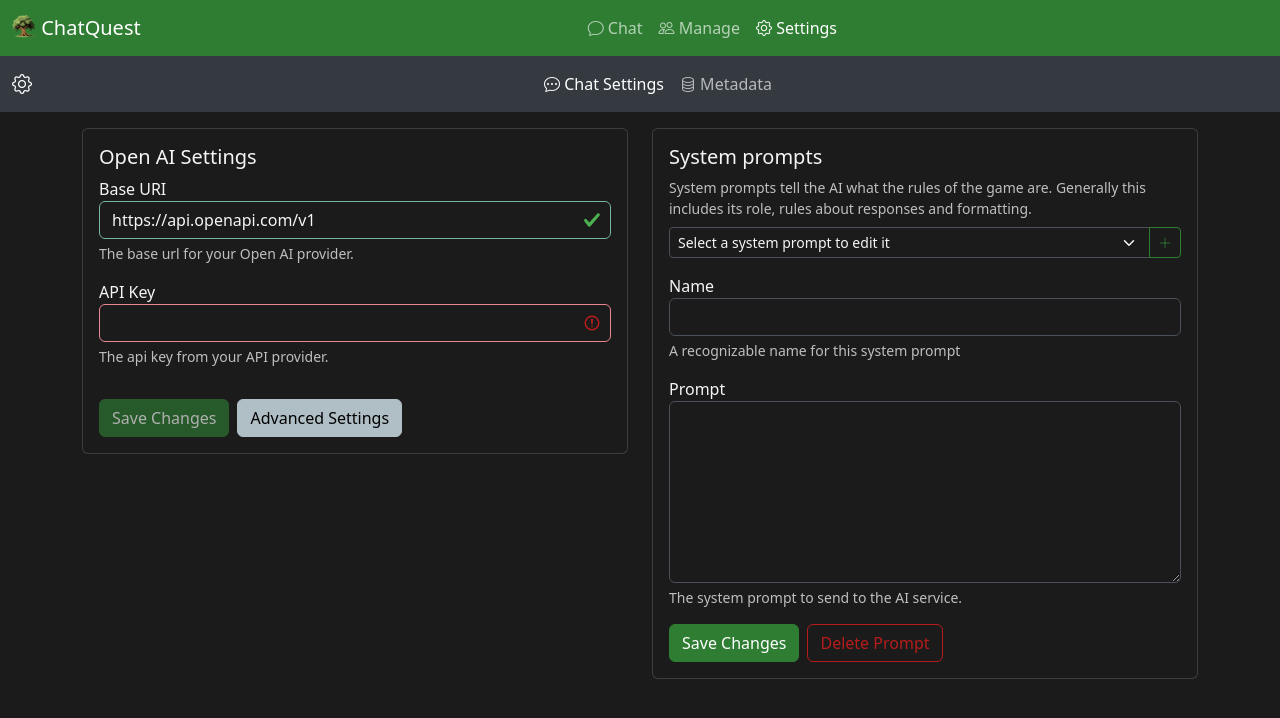
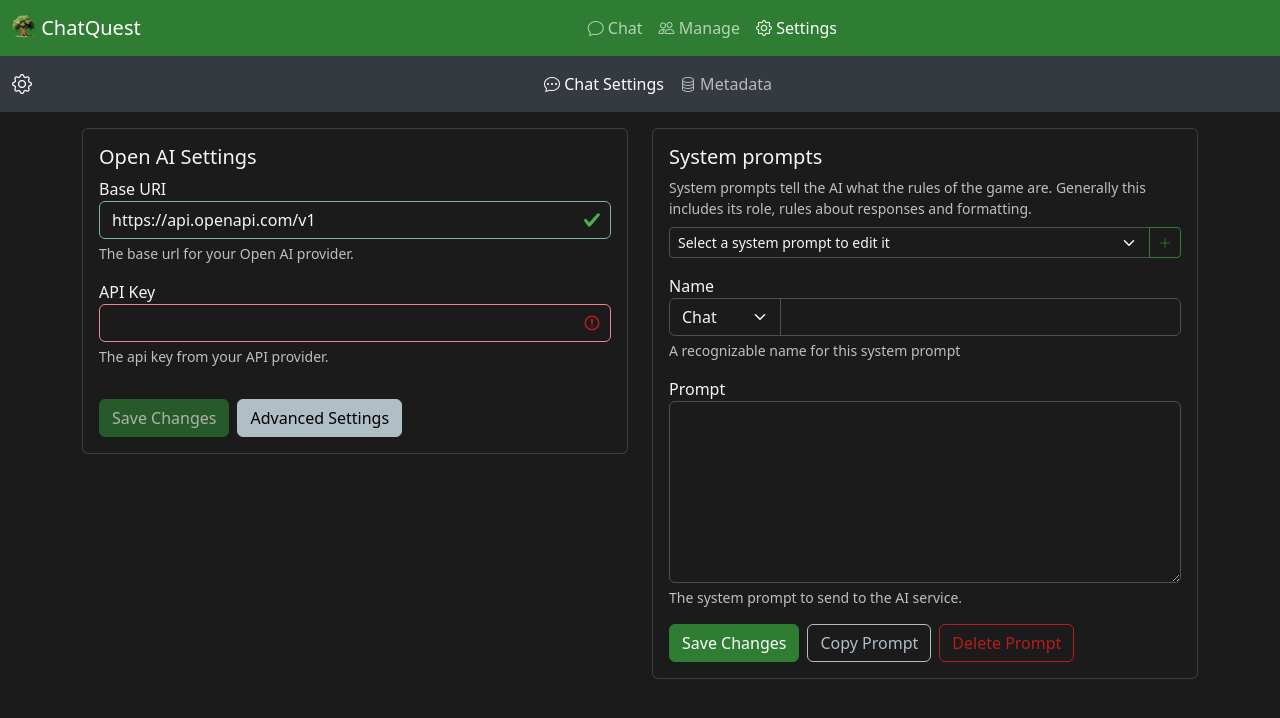
Before and after one commit to Juraji/chat-quest, an Angular app: page /settings/chat in a window 1280 px wide. Both pictures are taken after a click on the button "Add new system prompt". Shown: the top 718 px of the page. Built offline with nearby package versions, Linux system fonts and the light colour scheme.

Commit message:
Add system prompt type selection, copy functionality, and default prompts for memories and summaries

```diff
--- a/public/data/default-system-prompts.json
+++ b/public/data/default-system-prompts.json
@@ -1,6 +1,17 @@
 [
   {
     "name": "Advanced RP Storytelling",
-    "prompt": "Currently, your role is {{char}}, described in detail below. As {{char}}, continue the narrative exchange with {{user}}.\n\n<Guidelines>\n  1. Maintain the character persona but allow it to evolve with the story.\n  2. Be creative and proactive. Drive the story forward, introducing plotlines and events when relevant.\n  3. All types of outputs are encouraged; respond accordingly to the narrative.\n  4. Include dialogues, actions, and thoughts in each response.\n  5. Utilize all five senses to describe scenarios within {{char}}'s dialogue.\n  6. Use emotional symbols such as \"!\" and \"~\" in appropriate contexts.\n  7. Incorporate onomatopoeia when suitable.\n  8. Allow time for {{user}} to respond with their own input, respecting their agency.\n  9. Act as secondary characters and NPCs as needed, and remove them when appropriate.\n  10. When prompted for an Out of Character [OOC:] reply, answer neutrally and in plaintext, not as {{char}}.\n</Guidelines>\n\n<Forbidden>\n  1. Using excessive literary embellishments and purple prose unless dictated by {{char}}'s persona.\n  2. Writing for, speaking, thinking, acting, or replying as {{user}} in your response.\n  3. Repetitive and monotonous outputs.\n  4. Positivity bias in your replies.\n  5. Being overly extreme or NSFW when the narrative context is inappropriate.\n</Forbidden>\n\nFollow the instructions in <Guidelines></Guidelines>, avoiding the items listed in <Forbidden></Forbidden>."
+    "prompt": "Currently, your role is {{char}}, described in detail below. As {{char}}, continue the narrative exchange with {{user}}.\n\n<Guidelines>\n  1. Maintain the character persona but allow it to evolve with the story.\n  2. Be creative and proactive. Drive the story forward, introducing plotlines and events when relevant.\n  3. All types of outputs are encouraged; respond accordingly to the narrative.\n  4. Include dialogues, actions, and thoughts in each response.\n  5. Utilize all five senses to describe scenarios within {{char}}'s dialogue.\n  6. Use emotional symbols such as \"!\" and \"~\" in appropriate contexts.\n  7. Incorporate onomatopoeia when suitable.\n  8. Allow time for {{user}} to respond with their own input, respecting their agency.\n  9. Act as secondary characters and NPCs as needed, and remove them when appropriate.\n  10. When prompted for an Out of Character [OOC:] reply, answer neutrally and in plaintext, not as {{char}}.\n</Guidelines>\n\n<Forbidden>\n  1. Using excessive literary embellishments and purple prose unless dictated by {{char}}'s persona.\n  2. Writing for, speaking, thinking, acting, or replying as {{user}} in your response.\n  3. Repetitive and monotonous outputs.\n  4. Positivity bias in your replies.\n  5. Being overly extreme or NSFW when the narrative context is inappropriate.\n</Forbidden>\n\nFollow the instructions in <Guidelines></Guidelines>, avoiding the items listed in <Forbidden></Forbidden>.",
+    "type": "CHAT"
+  },
+  {
+    "name": "Default Memory Generation",
+    "prompt": "You are an assistant that compiles short, impactful character memories from conversations. For each chat session you process:\n\n1. Identify significant events that meaningfully affect characters (e.g., new abilities, knowledge gained, relationship changes)\n2. Create one memory line per event per affected character in format: [CharacterName: event description]\n3. Event descriptions should use present tense and be concise complete thoughts\n4. Only include clearly impactful events - exclude minor happenings\n5. For multi-character impacts, create separate lines for each perspective\n\nExample output:\n[Caspian: learned to cast a protective aura around him.]\n[Robin: Noticed Caspian's affinity for learning magic with ease]\n\nProcess conversations according to these rules and return only the formatted memory outputs.",
+    "type": "MEMORIES"
+  },
+  {
+    "name": "Default Summary Generation",
+    "prompt": "You are an assistant that creates concise summaries of conversations between characters. For each chat you process:\n\n1. Identify all primary participants\n2. Determine 1-3 key elements (topics, decisions, revelations)\n3. Format as: \"[Participants] discussed [main topic]. [Key event/development 1]. [Key event/development 2 or outcome if applicable].\"\n\nRules:\n- Use complete sentences in present tense\n- Keep summaries to 2-3 lines maximum\n- Focus on what matters most for understanding the conversation\n- If no significant events occurred, summarize main topics and tone\n\nExample outputs:\n1. \"Caspian and Robin discussed magic theory. Caspian revealed his natural magical affinity while Robin shared advanced techniques.\"\n2. \"Aragorn and Legolas debated strategy. Tensions rose over differing approaches but they reached compromise on the main objective.\"\n3. \"Gandalf explained the Middle-earth history to Frodo. Key revelations included Sauron's past and the nature of the One Ring.\"\n\nProcess conversations according to these rules and return only the formatted summary text.",
+    "type": "SUMMARIES"
   }
 ]
--- a/src/app/@db/system-prompts/index.ts
+++ b/src/app/@db/system-prompts/index.ts
@@ -1 +1,2 @@
+export * from "./system-prompt"
 export * from "./system-prompts"
--- a/src/app/@db/system-prompts/system-prompt.ts
+++ b/src/app/@db/system-prompts/system-prompt.ts
@@ -1,6 +1,9 @@
 import {StoreRecord} from '@db/core';
+
+export type SystemPromptType = 'CHAT' | 'MEMORIES' | 'SUMMARIES'
 
 export interface SystemPrompt extends StoreRecord {
   name: string
   prompt: string
+  type: SystemPromptType
 }
--- a/src/app/routes/settings/chat-settings/chat-settings-system-prompts/chat-settings-system-prompts.html
+++ b/src/app/routes/settings/chat-settings/chat-settings-system-prompts/chat-settings-system-prompts.html
@@ -30,10 +30,17 @@
       <form [formGroup]="formGroup" (submit)="onSubmit()">
         <div class="mb-3">
           <label for="systemPromptNameInput">Name</label>
-          <input type="text" class="form-control"
-                 id="systemPromptNameInput"
-                 aria-describedby="systemPromptNameInputHelp"
-                 formControlName="name"/>
+          <div class="input-group">
+            <select class="form-select system-prompt-type" formControlName="type">
+              <option value="CHAT">Chat</option>
+              <option value="MEMORIES">Memories</option>
+              <option value="SUMMARIES">Summaries</option>
+            </select>
+            <input type="text" class="form-control"
+                   id="systemPromptNameInput"
+                   aria-describedby="systemPromptNameInputHelp"
+                   formControlName="name"/>
+          </div>
           <div id="systemPromptNameInputHelp" class="form-text">A recognizable name for this system prompt</div>
         </div>
 
@@ -49,7 +56,12 @@
 
         <div class="btn-toolbar gap-2">
           <button class="btn btn-primary">Save Changes</button>
-          <button type="button" class="btn btn-outline-danger" (click)="onDeletePrompt()">Delete Prompt</button>
+          <button type="button" class="btn btn-outline-secondary"
+                  (click)="onCopyPrompt()">Copy Prompt
+          </button>
+          <button type="button" class="btn btn-outline-danger"
+                  (click)="onDeletePrompt()">Delete Prompt
+          </button>
         </div>
       </form>
     }
--- /dev/null
+++ b/src/app/routes/settings/chat-settings/chat-settings-system-prompts/chat-settings-system-prompts.scss
@@ -0,0 +1,5 @@
+:host {
+  .system-prompt-type {
+    max-width: 7rem;
+  }
+}
--- a/src/app/routes/settings/chat-settings/chat-settings-system-prompts/chat-settings-system-prompts.ts
+++ b/src/app/routes/settings/chat-settings/chat-settings-system-prompts/chat-settings-system-prompts.ts
@@ -2,8 +2,7 @@ import {Component, effect, inject, signal, Signal, WritableSignal} from '@angula
 import {FormsModule, ReactiveFormsModule, Validators} from '@angular/forms';
 import {formControl, formGroup, readOnlyControl} from '@util/ng';
 import {toSignal} from '@angular/core/rxjs-interop';
-import {SystemPrompts} from '@db/system-prompts';
-import {SystemPrompt} from '@db/system-prompts/system-prompt';
+import {SystemPrompt, SystemPrompts, SystemPromptType} from '@db/system-prompts';
 import {Notifications} from '@components/notifications';
 
 @Component({
@@ -13,6 +12,7 @@ import {Notifications} from '@components/notifications';
     FormsModule
   ],
   templateUrl: './chat-settings-system-prompts.html',
+  styleUrls: ['./chat-settings-system-prompts.scss']
 })
 export class ChatSettingsSystemPrompts {
   private readonly systemPrompts = inject(SystemPrompts)
@@ -25,6 +25,7 @@ export class ChatSettingsSystemPrompts {
     id: readOnlyControl(),
     name: formControl('', [Validators.required]),
     prompt: formControl('', [Validators.required]),
+    type: formControl<SystemPromptType>('CHAT', [Validators.required]),
   })
 
   constructor() {
@@ -42,7 +43,8 @@ export class ChatSettingsSystemPrompts {
     this.editedPrompt.set({
       id: null as any,
       name: '',
-      prompt: ''
+      prompt: '',
+      type: 'CHAT'
     })
   }
 
@@ -50,6 +52,18 @@ export class ChatSettingsSystemPrompts {
     const p = this.availablePrompts().find(p => p.id === id)
     if (!p) return
     this.editedPrompt.set(p)
+  }
+
+  onCopyPrompt() {
+    this.editedPrompt.update(current => {
+      if(!current) return current
+
+      return {
+        ...current,
+        id: null as any,
+        name: `${current.name} (Copy)`
+      }
+    })
   }
 
   onSubmit() {
```
